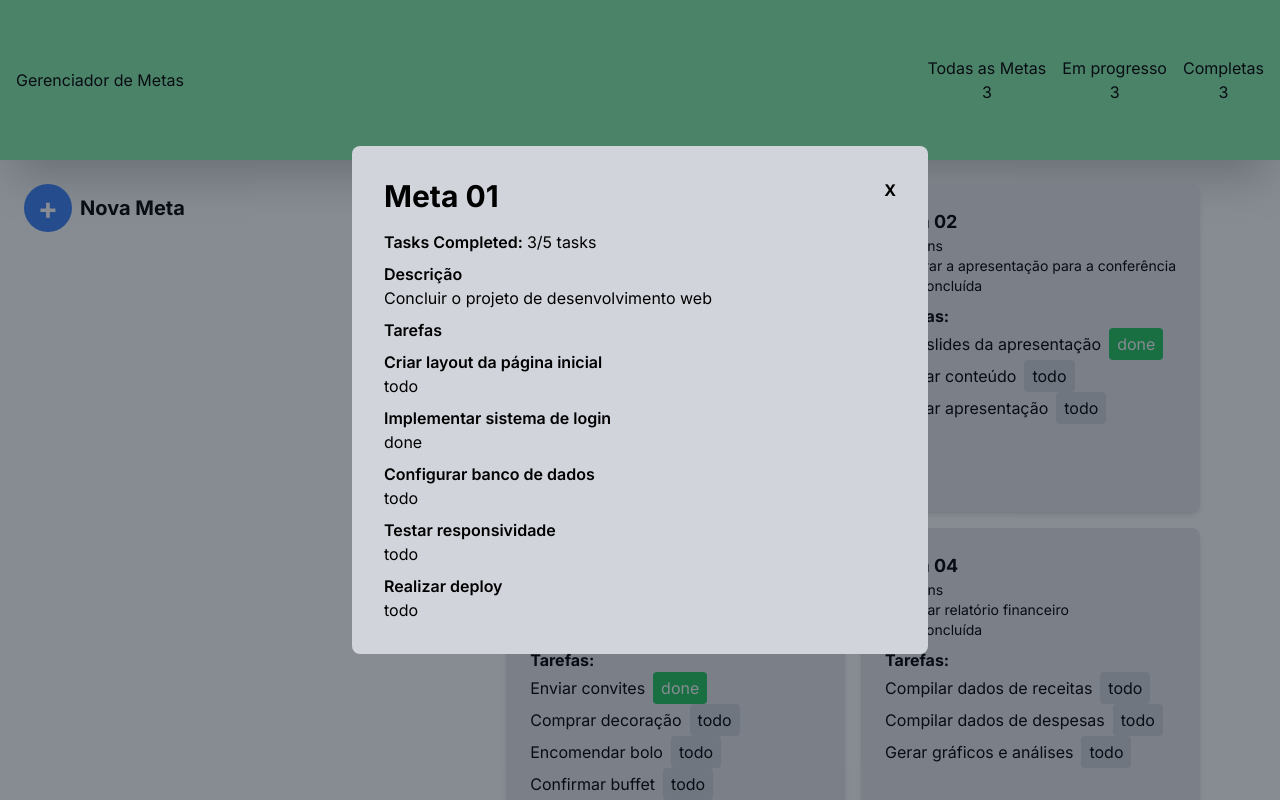
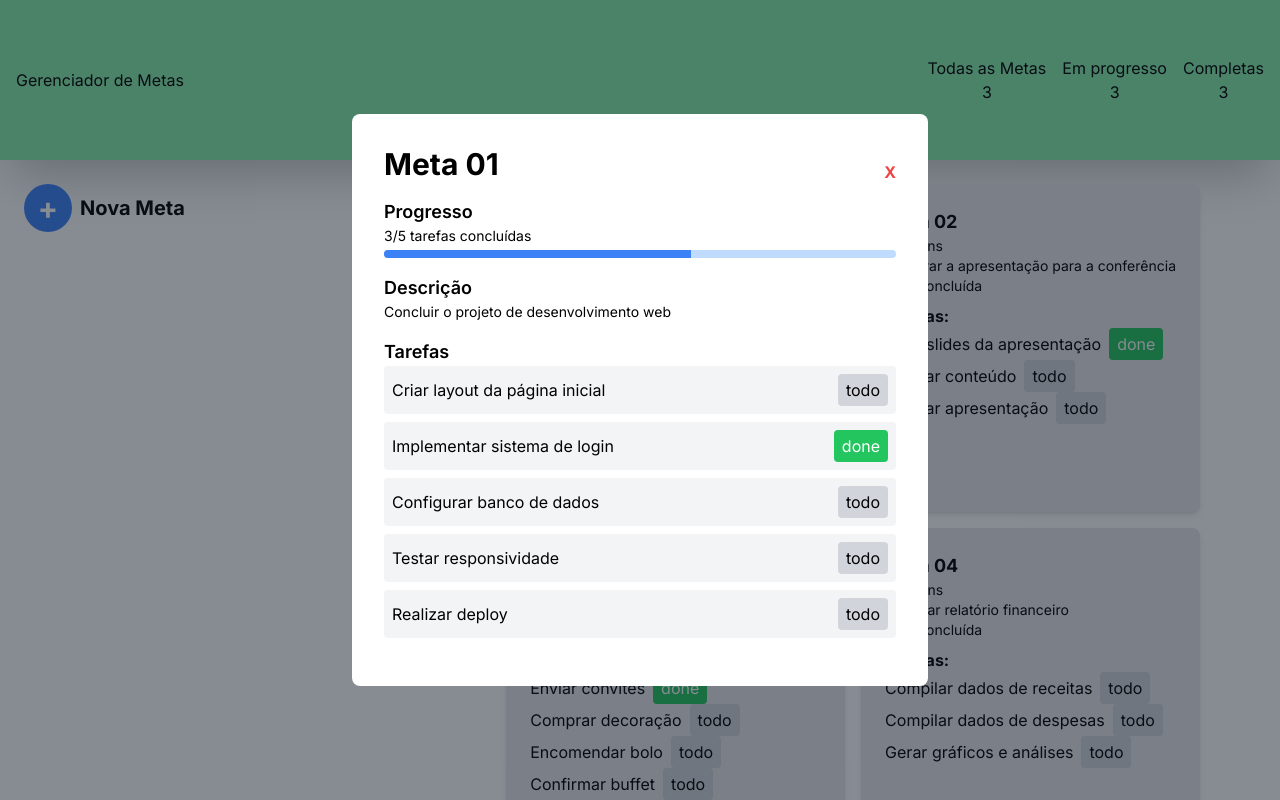
Before and after one commit to yuribodo/goaltracker, a Next.js app: page / in a window 1280 px wide. Both pictures are taken after a click on the element 675 px from the left and 348 px from the top of the page. Shown: the top 800 px of the page. Built offline with nearby package versions, Linux system fonts and the light colour scheme.

Commit message:
design improvement on goal modal

```diff
--- a/src/app/(components)/(goals).tsx
+++ b/src/app/(components)/(goals).tsx
@@ -141,27 +141,34 @@ const Goals = () => {
       >
         {selectedGoal && (
           <div className='fixed inset-0 flex items-center justify-center z-50 bg-gray-900 bg-opacity-50'>
-            <div className='bg-gray-300 rounded-lg p-8 max-w-xl w-full'>
+            <div className='bg-white rounded-lg p-8 max-w-xl w-full'>
               <div className='flex justify-between'>
                 <h2 className='text-3xl font-bold mb-4'>{selectedGoal.title}</h2>
-                <p onClick={closeModalGoal} className='font-bold cursor-pointer'>X</p>
+                <button onClick={closeModalGoal} className='text-red-500 font-bold cursor-pointer'>X</button>
               </div>
-              <div className='flex'>
-                <h3 className='mr-1 font-semibold'>Tasks Completed:  </h3>
-                <p>{selectedGoal.itemsCompleted}/{selectedGoal.itemsTotal} tasks</p>
+              <div className='mb-4'>
+                <h3 className='text-lg font-semibold'>Progresso</h3>
+                <p className='text-sm'>{selectedGoal.itemsCompleted}/{selectedGoal.itemsTotal} tarefas concluídas</p>
+                <div className="relative pt-1">
+                  <div className="overflow-hidden h-2 text-xs flex rounded bg-blue-200">
+                    <div style={{ width: `${(selectedGoal.itemsCompleted / selectedGoal.itemsTotal) * 100}%` }} className="shadow-none flex flex-col text-center whitespace-nowrap text-white justify-center bg-blue-500"></div>
+                  </div>
+                </div>
               </div>
-              <div className='flex flex-col mt-2'>
-                <h3 className='font-semibold'>Descrição</h3>
-                <p>{selectedGoal.description}</p>
+              <div className='mb-4'>
+                <h3 className='text-lg font-semibold'>Descrição</h3>
+                <p className='text-sm'>{selectedGoal.description}</p>
               </div>
-              <div className='flex flex-col'>
-                <h3 className='mt-2 font-semibold'>Tarefas</h3>
-                {selectedGoal.tasks.map(task => (
-                  <div key={task.id} className='mt-2'>
-                    <p className='font-semibold'>{task.name}</p>
-                    <p>{task.status}</p>
-                  </div>
-                ))}
+              <div className='mb-4'>
+                <h3 className='text-lg font-semibold'>Tarefas</h3>
+                <ul className='space-y-2'>
+                  {selectedGoal.tasks.map(task => (
+                    <li key={task.id} className='flex items-center justify-between bg-gray-100 p-2 rounded'>
+                      <span>{task.name}</span>
+                      <span className={`px-2 py-1 rounded ${task.status === 'done' ? 'bg-green-500 text-white' : 'bg-gray-300 text-black'}`}>{task.status}</span>
+                    </li>
+                  ))}
+                </ul>
               </div>
             </div>
           </div>
```
